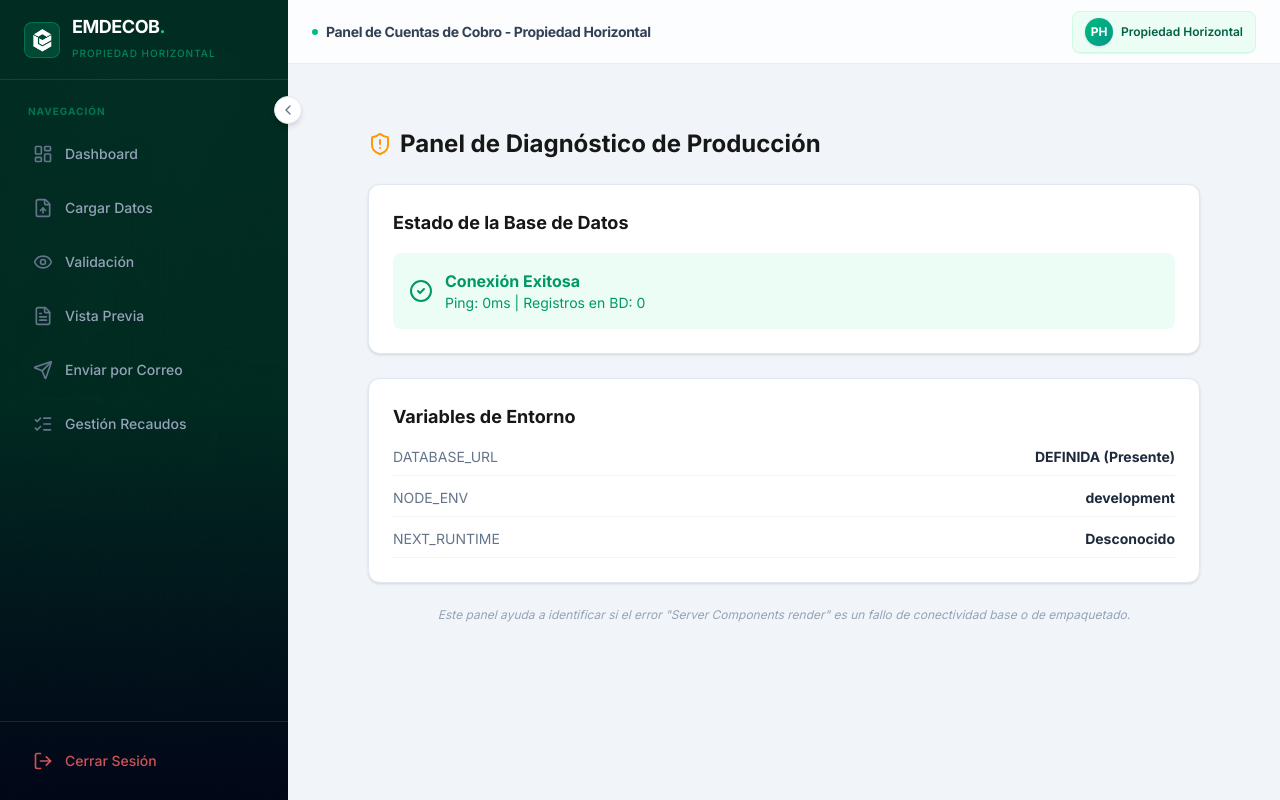
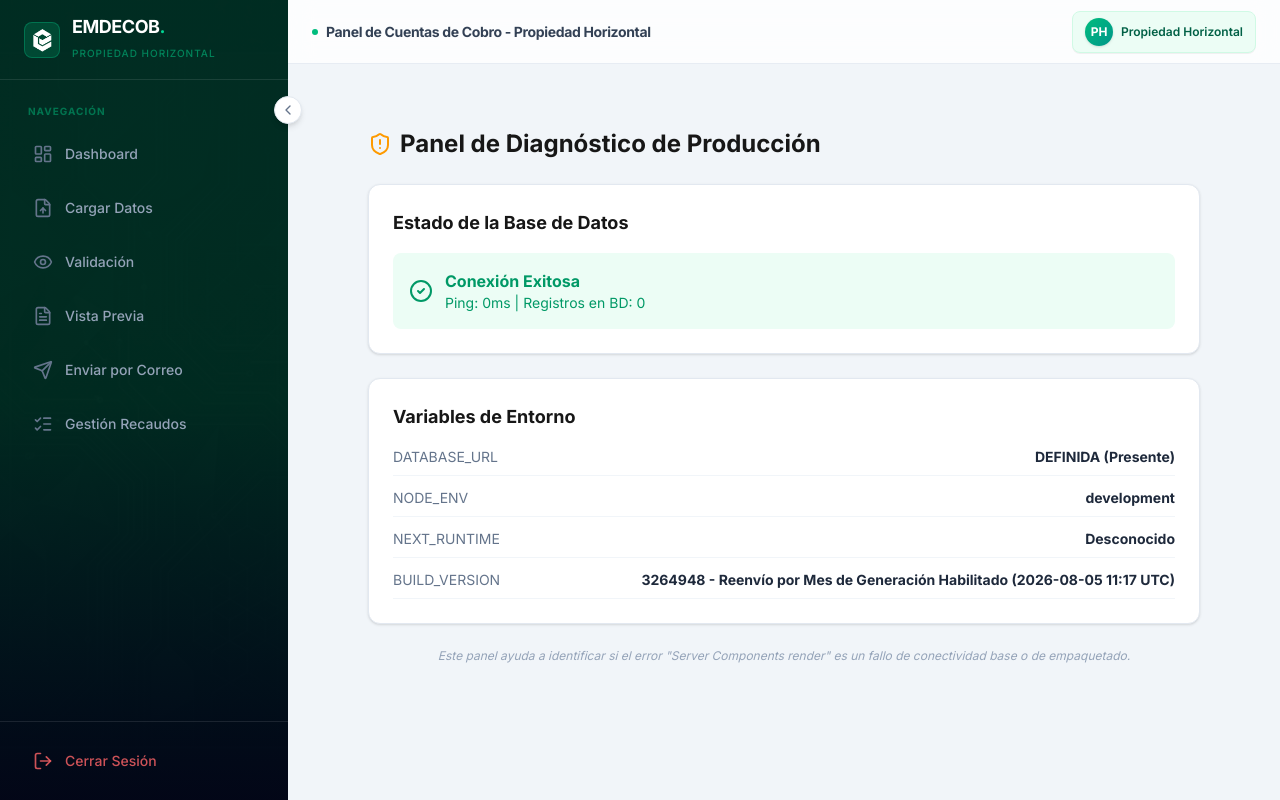
Before and after one commit to akflorez/CUENTAS-DE-COBRO-EMDECOB, a Next.js app: page /dashboard/debug in a window 1280 px wide. Built offline with nearby package versions, Linux system fonts and the light colour scheme; no server answers; the database is empty.

Commit message:
chore: agregar marcador de version a debug page

```diff
--- a/src/app/dashboard/debug/page.tsx
+++ b/src/app/dashboard/debug/page.tsx
@@ -20,6 +20,7 @@ export default async function DebugPage() {
     DATABASE_URL: process.env.DATABASE_URL ? 'DEFINIDA (Presente)' : 'NO DEFINIDA (Falta)',
     NODE_ENV: process.env.NODE_ENV || 'Sin definir',
     NEXT_RUNTIME: (process as any).env?.NEXT_RUNTIME || 'Desconocido',
+    BUILD_VERSION: '3264948 - Reenvío por Mes de Generación Habilitado (2026-08-05 11:17 UTC)',
   };
 
   return (
```
